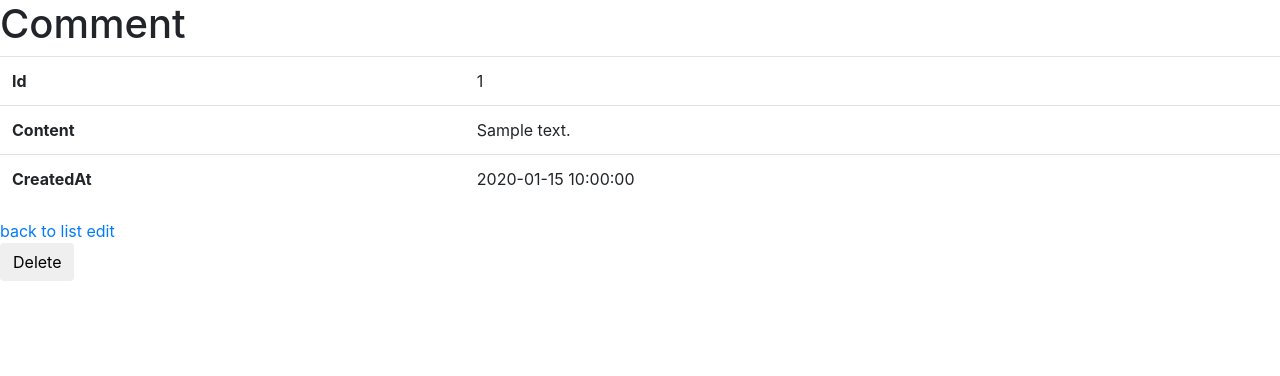
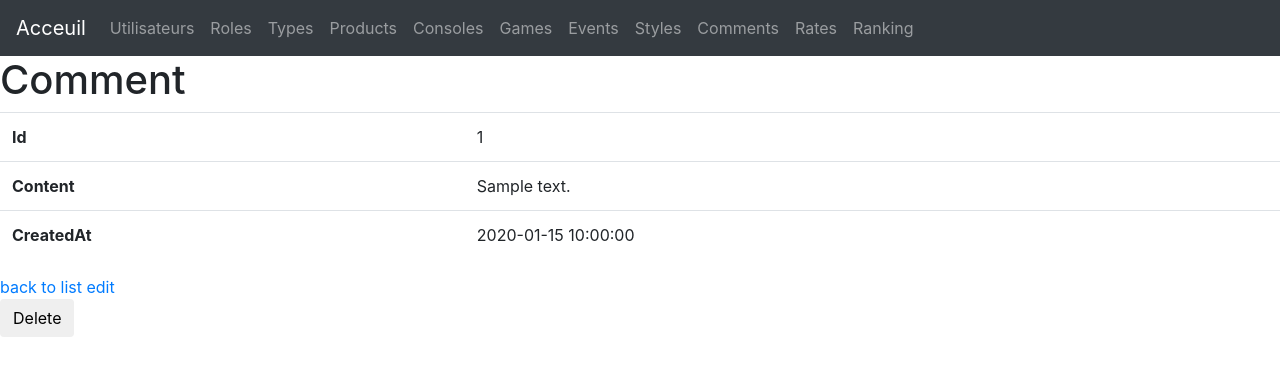
Before and after one commit to Floclock/Projet-Pixel, a Symfony app: template Back/templates/backend/comment/show.html.twig in a window 1280 px wide. Shown: the top 376 px of the page. Run offline with Twig, Linux system fonts and the light colour scheme; the template is opened without the code that fills it: most values are stand-ins (such as "Sample title", 1, 10 or a date in 2020); some libraries are stand-ins or nearby versions.

Commit message:
navbar admin OK

```diff
--- /dev/null
+++ b/Back/templates/_nav.html.twig
@@ -0,0 +1,60 @@
+{% block body %}
+
+{# {% if is_granted('ROLE_ADMIN') %} #}
+    <nav class="navbar navbar-expand-lg navbar navbar-dark bg-dark">
+      <a class="navbar-brand" href="{{ path('main') }}">Acceuil</a>
+      <button class="navbar-toggler" type="button" data-toggle="collapse" data-target="#navbarNavDropdown" aria-controls="navbarNavDropdown" aria-expanded="false" aria-label="Toggle navigation">
+        <span class="navbar-toggler-icon"></span>
+      </button>
+      <div class="collapse navbar-collapse" id="navbarNavDropdown">
+        <ul class="navbar-nav">
+          <li class="nav-item">
+            <a class="nav-link" href="{{ path('user_index') }}">Utilisateurs</a>
+          </li>
+          <li class="nav-item">
+            <a class="nav-link" href="{{ path('role_index') }}">Roles</a>
+          </li>
+          <li class="nav-item">
+            <a class="nav-link" href="{{ path('type_index') }}">Types</a>
+          </li>
+          <li class="nav-item">
+            <a class="nav-link" href="{{ path('product_index') }}">Products</a>
+          </li>
+          <li class="nav-item">
+            <a class="nav-link" href="{{ path('console_index') }}">Consoles</a>
+          </li>
+          <li class="nav-item">
+            <a class="nav-link" href="{{ path('game_index') }}">Games</a>
+          </li>
+          <li class="nav-item">
+            <a class="nav-link" href="{{ path('event_index') }}">Events</a>
+          </li>
+          <li class="nav-item">
+            <a class="nav-link" href="{{ path('style_index') }}">Styles</a>
+          </li>
+          <li class="nav-item">
+            <a class="nav-link" href="{{ path('comment_index') }}">Comments</a>
+          </li>
+          <li class="nav-item">
+            <a class="nav-link" href="{{ path('rate_index') }}">Rates</a>
+          </li>
+          <li class="nav-item">
+            <a class="nav-link" href="{{ path('ranking_index') }}">Ranking</a>
+          </li>
+        </ul>
+      </div>
+      {# <a class="btn btn-outline-danger my-2 my-sm-0"  href="{{ path('app_logout')}} ">Déconnexion</a> #}
+    </nav>
+
+
+{# {% elseif is_granted('ROLE_USER') %}
+
+
+
+{% else %}
+
+
+
+{% endif %} #}
+
+{% endblock %}
--- a/Back/templates/base.html.twig
+++ b/Back/templates/base.html.twig
@@ -9,6 +9,7 @@
         {% endblock %}
     </head>
     <body>
+        {% include "_nav.html.twig" %}
         {% block body %}{% endblock %}
         {% block javascripts %}{% endblock %}
     </body>
```
Also changed, not shown: Back/templates/backend/main/index.html.twig (+1 -14 lines).
